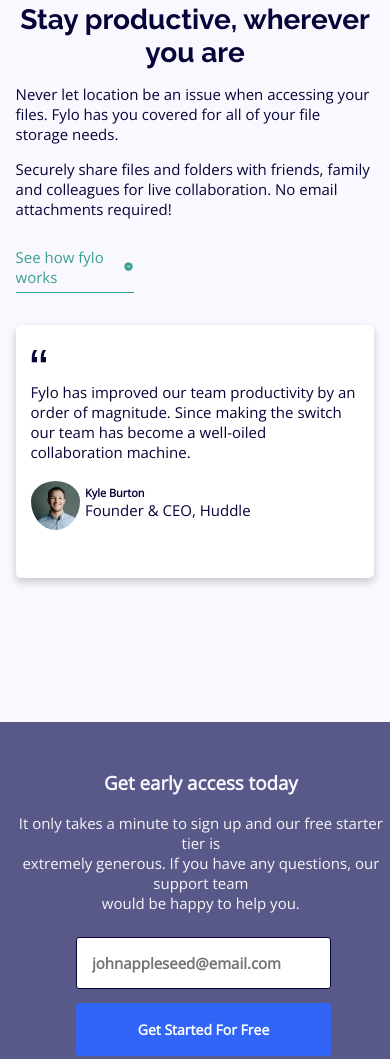
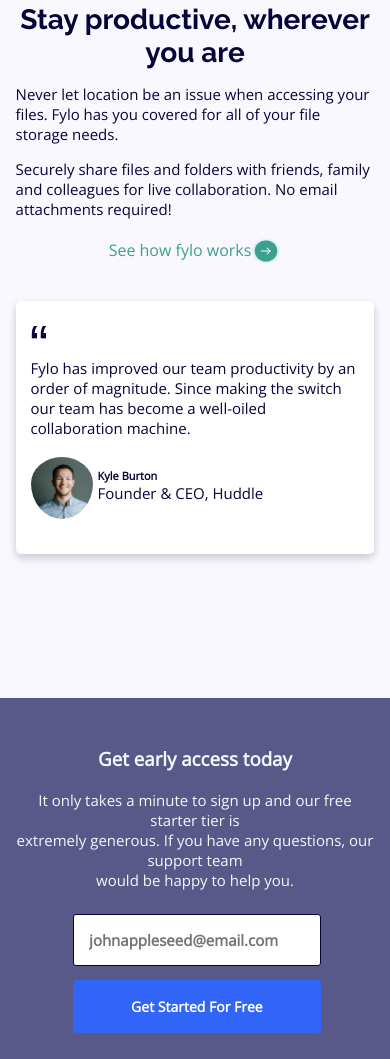
Before and after one commit to Abshaibu/fylo, a plain HTML site: page index.html in a window 390 px wide. Shown: the part 1432-2491 px from the top of the page. Drawn offline with nearby package versions, Linux system fonts and the light colour scheme.

Commit message:
minor fix

```diff
--- a/index.html
+++ b/index.html
@@ -62,12 +62,12 @@
             covered for all of your file storage needs.</p>
           <p>Securely share files and folders with friends, family and colleagues for
             live collaboration. No email attachments required!</p>
-            <a class="fylo-link" href="#">
-              <p>See how fylo works</p>
-              <div class="arrow-holder">
-                <img src="./images/icon-arrow.svg" alt="">
-              </div>
+          <div class="fylo-holder">
+            <a href="#">
+              See how fylo works
+              <span class="arrow-holder"><img src="./images/icon-arrow.svg" alt=""></span>
             </a>
+          </div>
           <div class="card-holder">
             <div class="quotes-holder">
               <img src="./images/icon-quotes.svg" alt="">
--- a/styles.css
+++ b/styles.css
@@ -28,8 +28,6 @@ body {
 a {
     text-decoration: none;
 }
-
-
 
 button,
 input {
@@ -179,24 +177,6 @@ button {
     padding-bottom: 5em;
 }
 
-.fylo-link {
-    display: flex;
-    align-items: center;
-    margin: .8em 0 2em;
-    border-bottom: 1px solid hsl(170, 55%, 41%);
-    padding-bottom: .3em;
-    width: 33%;
-}
-
-.arrow-holder {
-    display: flex;
-    align-items: flex-end;
-    justify-content: flex-end;
-    width: 12%;
-    height: auto;
-    margin-left: .4em;
-}
-
 .card-holder {
     width: 60%;
     min-height: 30vh;
@@ -204,6 +184,22 @@ button {
     box-shadow: 0 4px 8px 0 rgba(0, 0, 0, 0.2);
     background-color: #fff;
     padding: 1.5em;
+}
+
+.fylo-holder {
+    margin: .2em 0 1.5em;
+    display: flex;
+    flex-direction: column;
+}
+
+.fylo-holder img {
+    width: 35px;
+    height: 35px;
+}
+
+.fylo-holder a {
+    display: flex;
+    align-items: center;
 }
 
 .card-holder p {
@@ -226,12 +222,9 @@ button {
     width: 5%;
 }
 
-.avatar-img {
-    width: 15%;
-}
-
 .avatar-img img {
     border-radius: 50%;
+    width: 62px;
 }
 
 .early-access {
@@ -335,6 +328,10 @@ footer input {
         min-height: 78vh;
     }
 
+    .fylo-holder span {
+        height: 55px;
+    }
+
     .texts h2 {
         font-size: 28px;
     }
@@ -357,6 +354,10 @@ footer input {
 
     .card-holder {
         width: 80%;
+    }
+    .fylo-holder img {
+        width: 30px;
+        height: 43px;
     }
 
     .section-one p {
@@ -405,11 +406,6 @@ footer input {
         width: 100%;
     }
 
-    .link {
-        margin: 3em 0;
-        justify-content: center;
-    }
-
     .flex {
         flex-direction: column;
     }
@@ -424,8 +420,13 @@ footer input {
         margin-bottom: 4em;
     }
 
+    .fylo-holder {
+        display: flex;
+        align-items: center;
+    }
+
     footer {
-        width: 103%;
+        width: 100%;
     }
 
     .texts p {
```
